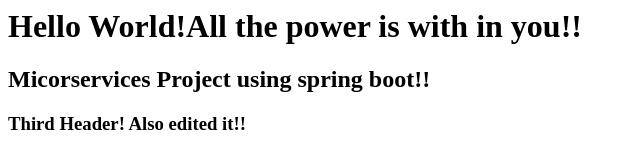
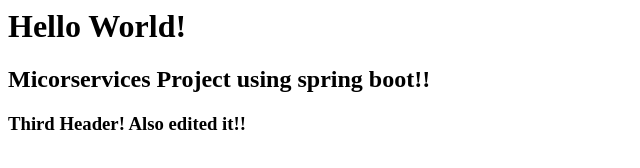
Before and after one commit to venkat183/GitRepo, a plain HTML site: page index.html in a window 1280 px wide. Shown: the whole page, without its empty margins (0-640 px from the left). Drawn offline with Linux system fonts and the light colour scheme.

Commit message:
Update index.html
Updated the H1 element

```diff
--- a/index.html
+++ b/index.html
@@ -1,6 +1,6 @@
 <html>
 <body>
-<h1>Hello World!All the power is with in you!!</h1>
+<h1>Hello World!</h1>
 <h2>Micorservices Project using spring boot!!</h2>
 <h3>Third Header! Also edited it!!</h3>
 </body>
```
